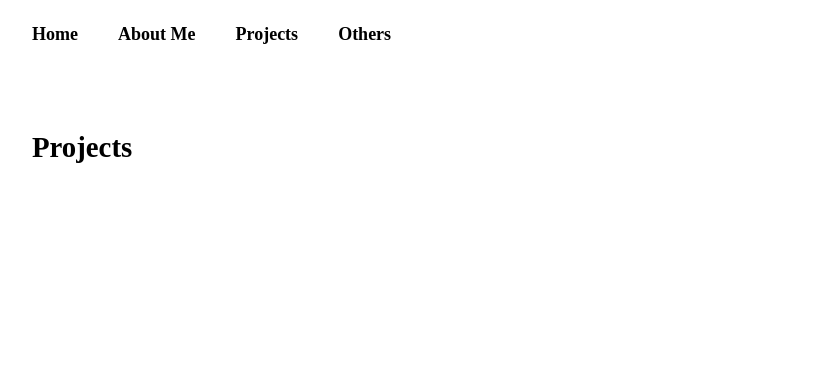
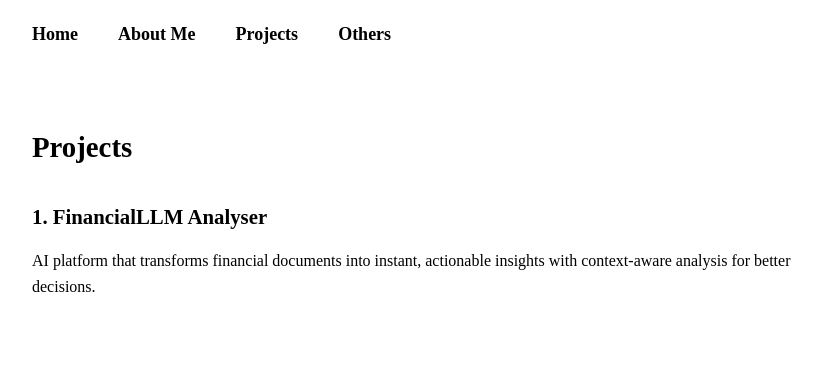
Before and after one commit to anaysomani05/personal-website, a plain HTML site: page projects.html in a window 1280 px wide. Shown: the whole page, without its empty margins (228-1050 px from the left). Drawn offline with Linux system fonts and the light colour scheme.

Commit message:
updated projects

```diff
--- a/projects.html
+++ b/projects.html
@@ -22,7 +22,15 @@
         </header>
 
         <section class="content">
-            <!-- Project items removed -->
+            <div class="project-item">
+                <a href="https://financial-llm.vercel.app" class="project-title" target="_blank">
+                    <h3>1. FinancialLLM Analyser</h3>
+                </a>
+                <p class="project-description">
+                    AI platform that transforms financial documents into instant, actionable insights
+                    with context-aware analysis for better decisions.
+                </p>
+            </div>
         </section>
     </main>
 
```
